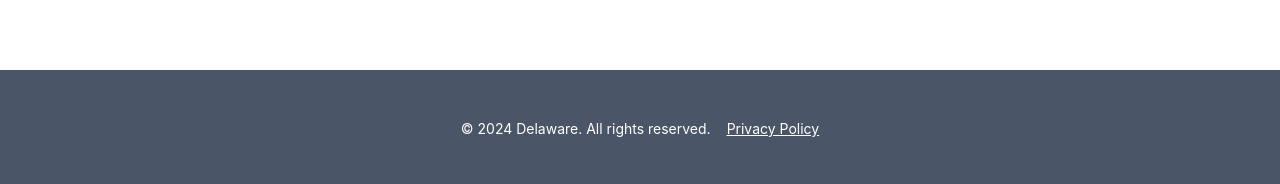
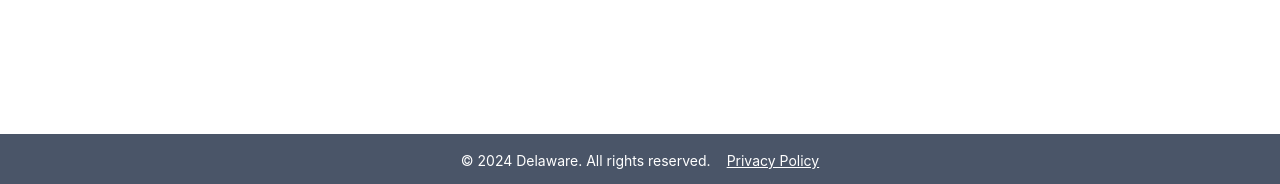
Before and after one commit to Pirv3li/DelawareFrontend, a React (Vite) app: page / in a window 1280 px wide. Shown: the part 613-797 px from the top of the page. Built offline with nearby package versions, Linux system fonts and the light colour scheme; no server answers.

Commit message:
footer fix

```diff
--- a/src/Componenten/footer.jsx
+++ b/src/Componenten/footer.jsx
@@ -16,7 +16,7 @@ const Footer = () => {
 
     return (
         <Flex as="footer" bgColor={bgColor} color={color} width="100vw" justifyContent="space-between" alignItems="center" position="fixed" bottom="0">
-    <Box role="contentinfo" mx="auto" maxW="7xl" py="12" px={{ base: '4', md: '8' }}>
+    <Box role="contentinfo" mx="auto" maxW="7xl" py="4" px={{ base: '4', md: '8' }}>
         <Text fontSize="sm">
             &copy; {new Date().getFullYear()} Delaware. All rights reserved.
             <ChakraLink href="#" ml="4" _hover={{ color: hoverColor }} textDecoration="underline">
```
